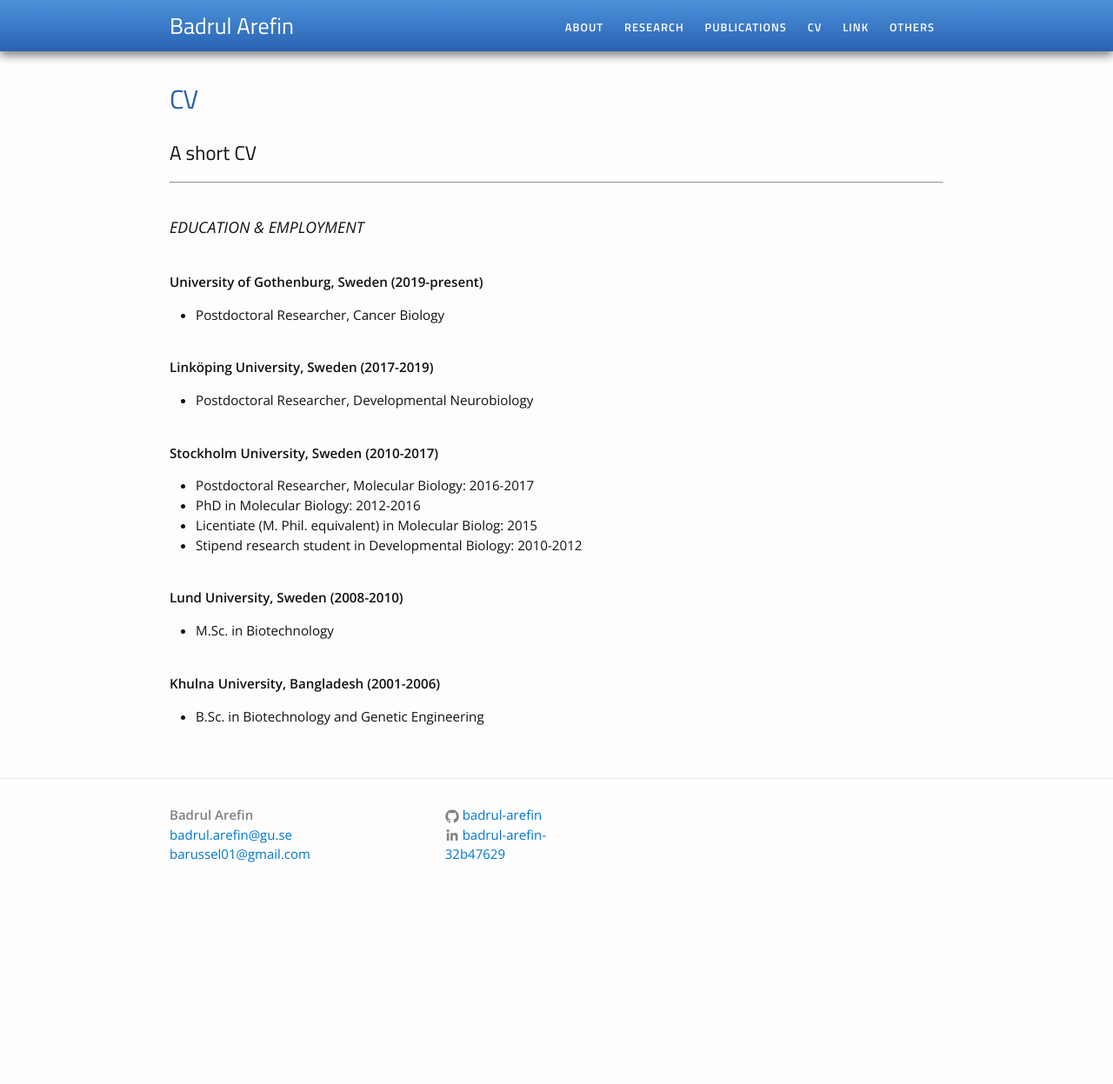
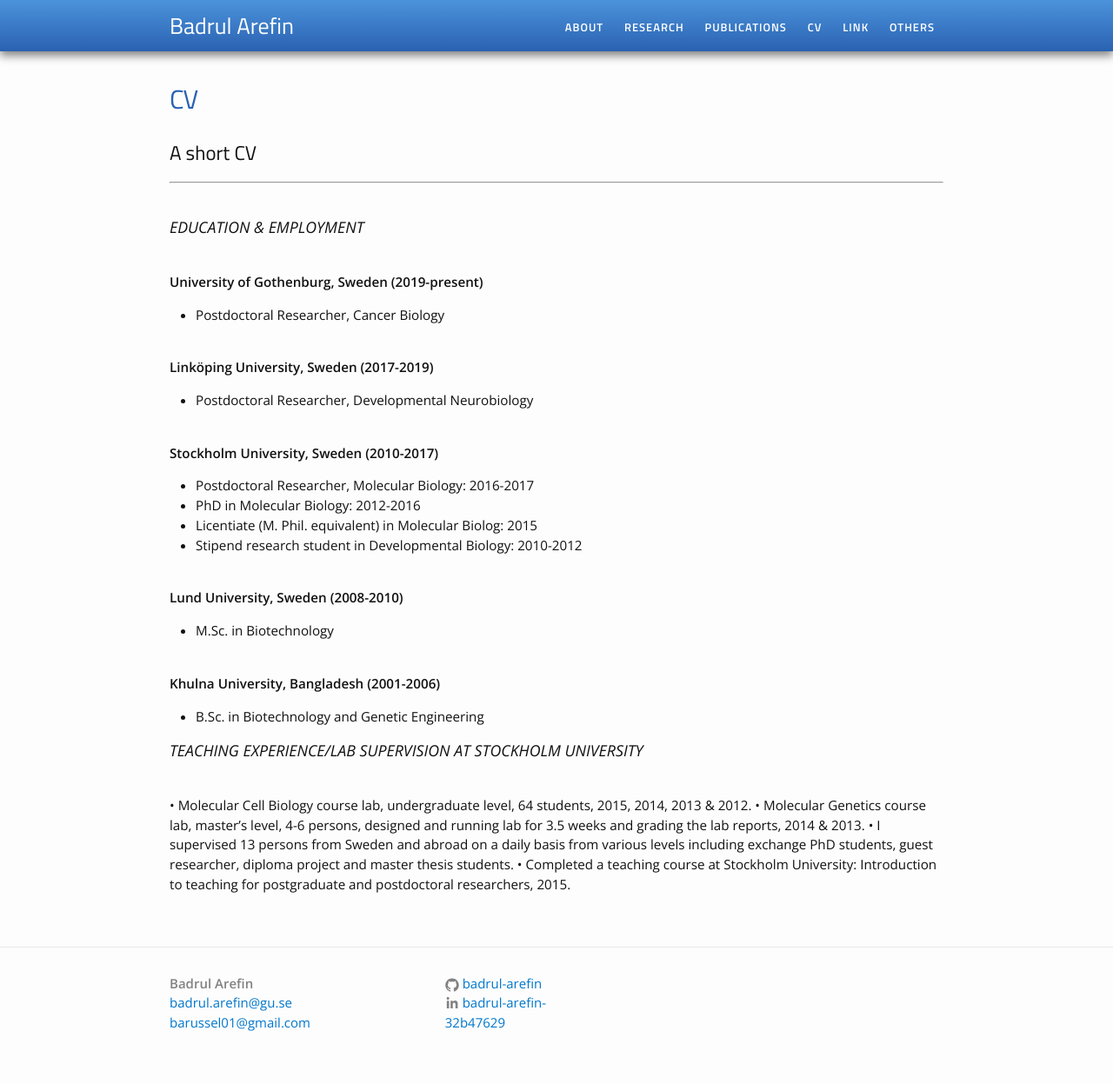
Before and after one commit to Badrul-Arefin/badrul-arefin.github.io, a Jekyll site: the page built from cv.md, in a window 1280 px wide. Shown: the whole page at 87% size. Built offline with Jekyll 4.4.1, drawn with Linux system fonts in a browser that asks for light colours; before the commit the page ends 1054 px from its top, so only the background shows below that.

Commit message:
Update cv.md

```diff
--- a/cv.md
+++ b/cv.md
@@ -25,4 +25,12 @@
 - M.Sc. in Biotechnology
 
 <br><b>Khulna University, Bangladesh</b>						    <b>(2001-2006)</b><br>
-- B.Sc. in Biotechnology and Genetic Engineering
+- B.Sc. in Biotechnology and Genetic Engineering<br>
+
+### TEACHING EXPERIENCE/LAB SUPERVISION AT STOCKHOLM UNIVERSITY
+
+<br>
+•	Molecular Cell Biology course lab, undergraduate level, 64 students, 2015, 2014, 2013 & 2012.
+•	Molecular Genetics course lab, master’s level, 4-6 persons, designed and running lab for 3.5 weeks and grading the lab reports, 2014 & 2013.
+•	I supervised 13 persons from Sweden and abroad on a daily basis from various levels including exchange PhD students, guest researcher, diploma project and master thesis students.
+•	Completed a teaching course at Stockholm University: Introduction to teaching for postgraduate and postdoctoral researchers, 2015.
```
